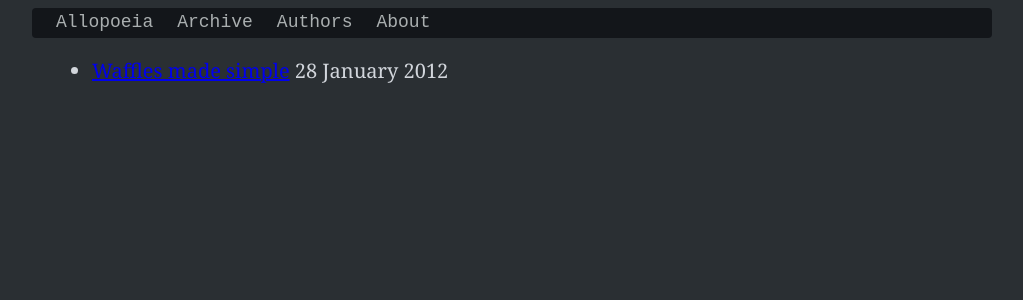
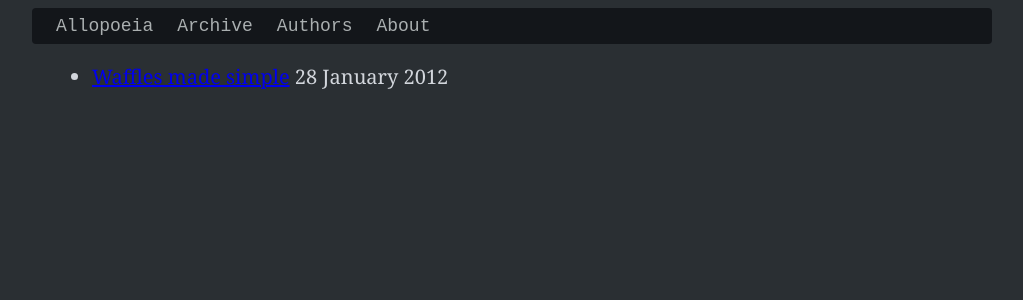
Before and after one commit to Allopoeia/allopoeia.github.com, a Jekyll site: the page built from index.html, in a window 1280 px wide. Shown: the top 300 px of the page, without its empty margins (128-1151 px from the left). Built offline with Jekyll 4.4.1, drawn with Linux system fonts in a browser that asks for light colours; Markdown is read by kramdown in place of the engine named in the settings.

Commit message:
Fixed menu centering and overflow.

```diff
--- a/_layouts/default.html
+++ b/_layouts/default.html
@@ -30,6 +30,7 @@
 				<li class="nav-item"><a href="/authors/">Authors</a></li>
 				<li class="nav-item"><a href="/about/">About</a></li>
 			</ul>
+			<br clear="left" />
 		</nav>
 	</div>
 
--- a/css/screen.css
+++ b/css/screen.css
@@ -41,8 +41,9 @@
 #top_bar {
 	display: block;
 	margin: auto;
-	height: 30px;
 	background-color: #13161a;
+	padding-top: 8px;
+	padding-bottom: 8px;
 }
 
 #top_bar>nav {
@@ -57,7 +58,6 @@
 
 #top_bar>nav>ul>li {
 	float: left;
-	margin-top: 4px;
 	margin-left: 24px;
 }
 
```
